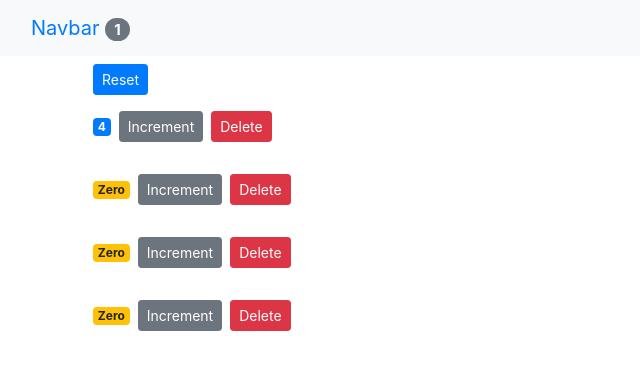
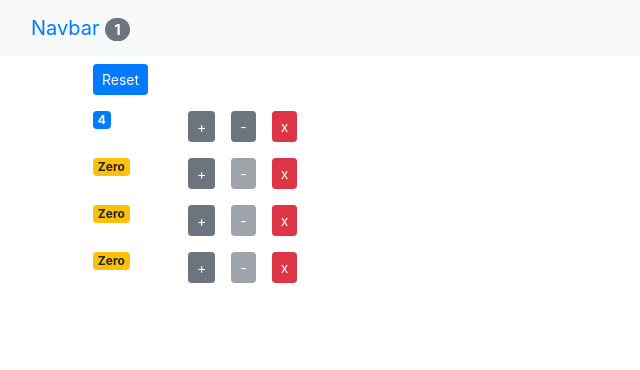
Before and after one commit to JinxyPyrope/Quick-React-Project, a React (Create React App) app in the folder counter-app/: page / in a window 1280 px wide. Shown: the top 370 px of the page, without its empty margins (0-640 px from the left). Built offline with nearby package versions, Linux system fonts and the light colour scheme.

Commit message:
Added more practice pieces

```diff
--- a/counter-app/src/App.js
+++ b/counter-app/src/App.js
@@ -14,11 +14,29 @@
     ]
   }
 
+  constructor(props) {
+    super(props)
+    console.log("App - Constructor")
+  }
+
+  componentDidMount() {
+    //Ajax Call
+    console.log("App - Mounted")
+  }
+
   handleIncrement = counter => {
     const counters = [...this.state.counters]
     const index = counters.indexOf(counter)
     counters[index] = { ...counter }
     counters[index].value++
+    this.setState({ counters })
+  }
+
+  handleDecrement = counter => {
+    const counters = [...this.state.counters]
+    const index = counters.indexOf(counter)
+    counters[index] = { ...counter }
+    counters[index].value--
     this.setState({ counters })
   }
 
@@ -35,11 +53,13 @@
     this.setState({ counters })
   }
   render() {
+    console.log("App - Rendered")
+
     return (
       <React.Fragment>
         <NavBar totalCounters={this.state.counters.filter(c => c.value > 0).length} />
         <main className="container">
-          <Counters counters={this.state.counters} onReset={this.handleReset} onIncrement={this.handleIncrement} onDelete={this.handleDelete} />
+          <Counters counters={this.state.counters} onReset={this.handleReset} onIncrement={this.handleIncrement} onDecrement={this.handleDecrement} onDelete={this.handleDelete} />
         </main>
       </React.Fragment>
     )
--- a/counter-app/src/components/counter.jsx
+++ b/counter-app/src/components/counter.jsx
@@ -1,16 +1,37 @@
 import React, { Component } from "react"
 
 class Counter extends Component {
+  componentDidUpdate(prevProps, prevState) {
+    console.log("prevProps", prevProps)
+    console.log("prevState", prevState)
+    if (prevProps.counter.value !== this.props.counter.value) {
+      //Ajax call and get new data from the server
+    }
+  }
+
+  componentWillUnmount() {
+    console.log("Counter - Unmount")
+  }
+
   render() {
+    console.log("Counter - Rendered")
     return (
-      <div>
-        <span className={this.getBadgeClasses()}>{this.formatCount()}</span>
-        <button onClick={() => this.props.onIncrement(this.props.counter)} className="btn btn-secondary btn-sm">
-          Increment
-        </button>
-        <button onClick={() => this.props.onDelete(this.props.counter.id)} className="btn btn-danger btn-sm m-2">
-          Delete
-        </button>
+      <div className="row">
+        <div className="col-1">
+          <span className={this.getBadgeClasses()}>{this.formatCount()}</span>
+        </div>
+        <div className="col">
+          <button onClick={() => this.props.onIncrement(this.props.counter)} className="btn btn-secondary btn-sm m-2">
+            +
+          </button>
+          <button onClick={() => this.props.onDecrement(this.props.counter)} className="btn btn-secondary btn-sm m-2" disabled={this.props.counter.value === 0 ? "disabled" : ""}>
+            -
+          </button>
+          <button onClick={() => this.props.onDelete(this.props.counter.id)} className="btn btn-danger btn-sm m-2">
+            x
+          </button>
+        </div>
+
         <ul></ul>
       </div>
     )
--- a/counter-app/src/components/counters.jsx
+++ b/counter-app/src/components/counters.jsx
@@ -3,7 +3,8 @@
 
 class Counters extends Component {
   render() {
-    const { onReset, counters, onDelete, onIncrement } = this.props
+    console.log("Counters - Rendered")
+    const { onReset, counters, onDelete, onIncrement, onDecrement } = this.props
 
     return (
       <div>
@@ -11,7 +12,7 @@
           Reset
         </button>
         {counters.map(counter => (
-          <Counter key={counter.id} onDelete={onDelete} onIncrement={onIncrement} counter={counter} />
+          <Counter key={counter.id} onDelete={onDelete} onIncrement={onIncrement} onDecrement={onDecrement} counter={counter} />
         ))}
       </div>
     )
--- a/counter-app/src/components/navbar.jsx
+++ b/counter-app/src/components/navbar.jsx
@@ -3,6 +3,8 @@
 //Stateless FUnctinoal Component
 
 const NavBar = ({ totalCounters }) => {
+  console.log("NavBar - Rendered")
+
   return (
     <nav className="navbar bg-light">
       <div className="container-fluid">
```
